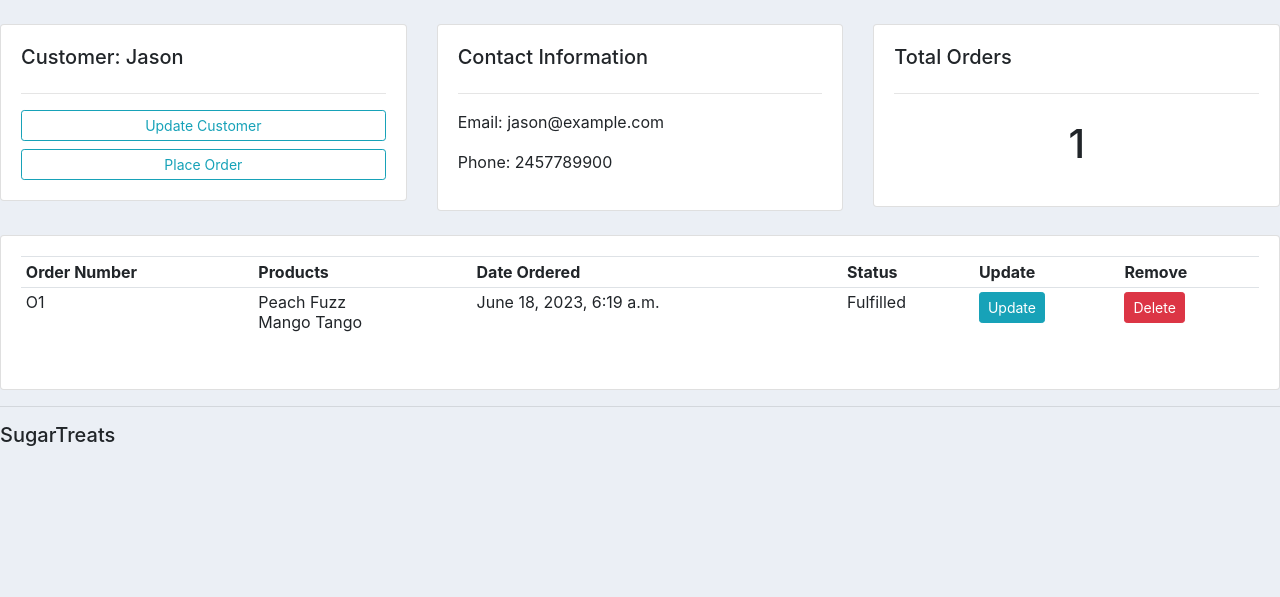
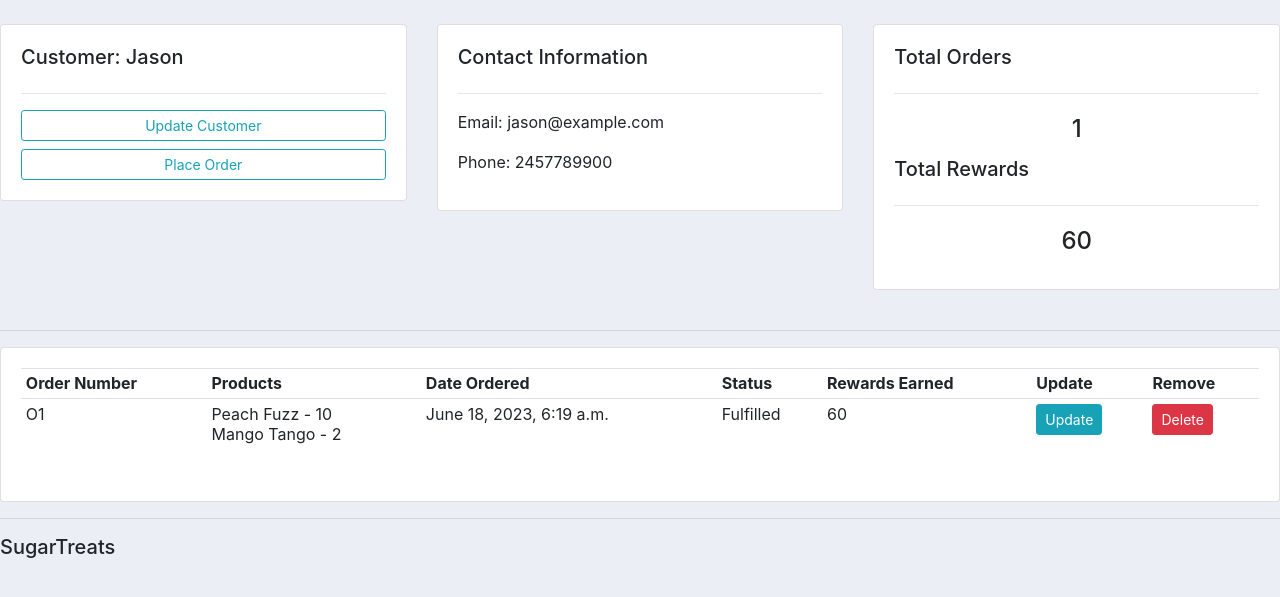
Before and after one commit to maishaSupritee/SugarTreats-app, a Django app: page /profile/2/ in a window 1280 px wide. Shown: the part 56-653 px from the top of the page. Run offline with Django 4.2, Linux system fonts and the light colour scheme; data comes from the database, SQL or seed files in the repository; both versions use the stored data as it was after the commit.

Commit message:
Complete reward calculation and display

```diff
--- a/sugartreats/ecomm/templates/ecomm/profile.html
+++ b/sugartreats/ecomm/templates/ecomm/profile.html
@@ -28,11 +28,17 @@
     <div class="card card-body">
       <h5>Total Orders</h5>
       <hr />
-      <h1 style="text-align: center; padding: 10px">{{orders.count}}</h1>
+      <h4 style="text-align: center; padding: 5px">{{orders.count}}</h4>
+      <h5>Total Rewards</h5>
+      <hr/>
+      <h4 style="text-align: center; padding: 5px">{{total_rewards}}</h4>
     </div>
   </div>
 </div>
+
+
 <br>
+<hr />
 <div class="row">
   <div class="col-md">
     <div class="card card-body">
@@ -42,6 +48,7 @@
           <th>Products</th>
           <th>Date Ordered</th>
           <th>Status</th>
+          <th>Rewards Earned</th>
           <th>Update</th>
           <th>Remove</th>
         </tr>
@@ -52,12 +59,13 @@
             <td>
                 <ul style="list-style: none; padding-left: 0;">
                     {% for order_item in order_detail.order_items %}
-                    <li>{{order_item.product.name}}</li>
+                        <li>{{order_item.product.name}} - {{order_item.quantity}}</li>
                     {% endfor %}
                 </ul>
             </td>
             <td>{{order_detail.order.date_created}}</td>
             <td>{{order_detail.order.status}}</td>
+            <td>{{order_detail.order_rewards}}</td>
             <td><a class = "btn btn-sm btn-info" href="{% url 'update_order' order_detail.order.id %}">Update</a></td>
             <td><a class = "btn btn-sm btn-danger" href="{% url 'delete_order' order_detail.order.id %}">Delete</a></td>
         {% endfor %}
--- a/sugartreats/ecomm/views.py
+++ b/sugartreats/ecomm/views.py
@@ -56,11 +56,18 @@ def profiles(request, pk):
         id=pk
     )  # querying the customer by their id, and the id will be the primary key we are putting in the url path
     orders = Order.objects.filter(customer=customer)
-    order_details = [] #a list
+    order_details = []  # a list
+    total_rewards = 0
     for order in orders:
+        order_rewards = 0
         order_items = OrderItem.objects.filter(orders=order)
-        order_details.append({'order': order, 'order_items': order_items})
-    context = {"customer": customer, "orders":orders, "order_details":order_details}
+        for order_item in order_items:
+            order_rewards += order_item.product.rewards * order_item.quantity
+        total_rewards+=order_rewards
+        order_details.append(
+            {"order": order, "order_items": order_items, "order_rewards": order_rewards}
+        )
+    context = {"customer": customer, "orders": orders, "order_details": order_details, "total_rewards":total_rewards}
     return render(request, "ecomm/profile.html", context)
 
 
```
Also changed, not shown: sugartreats/db.sqlite3. Lines whose indentation alone changed are shown as unchanged.
